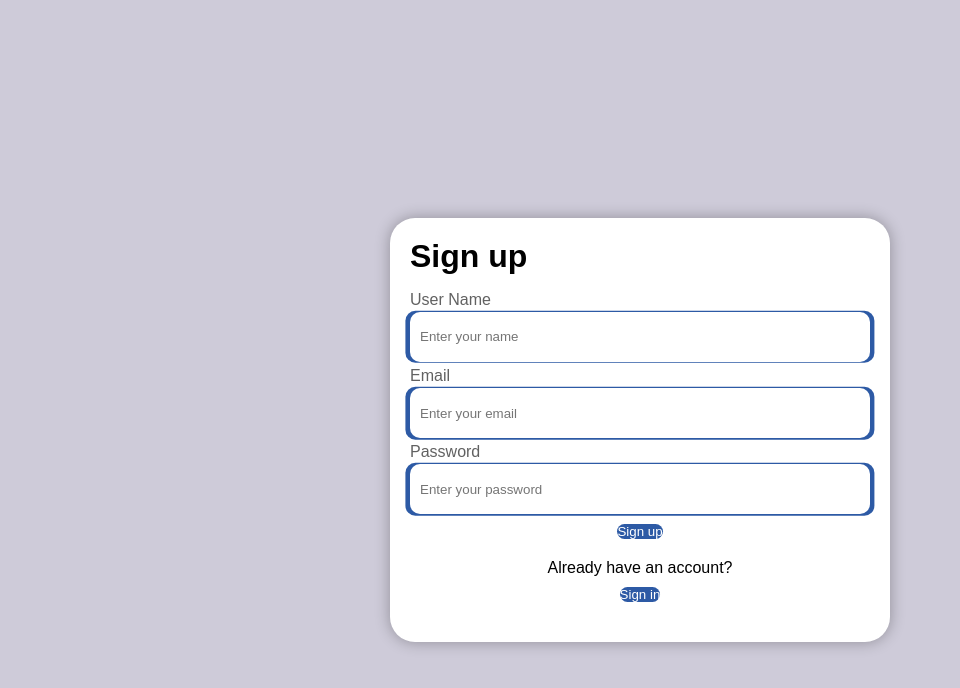
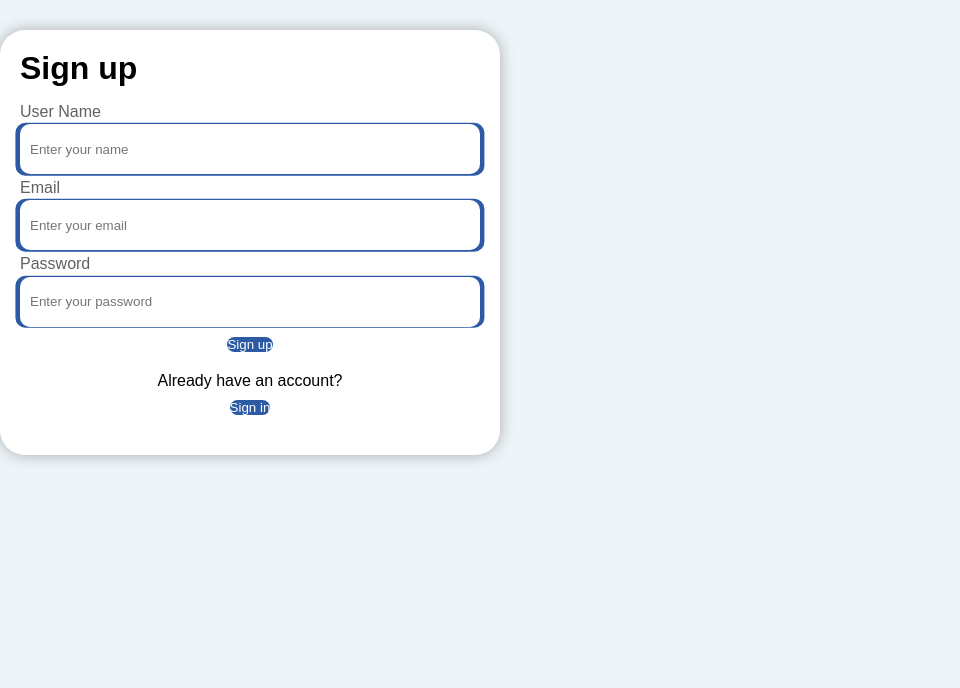
Before and after one commit to farghly/HR-Management-System, a React (Create React App) app: page /register in a window 1280 px wide. Shown: the top 688 px of the page, without its empty margins (0-960 px from the left). Built offline with nearby package versions, Linux system fonts and the light colour scheme.

Commit message:
update styles and container class

```diff
--- a/src/components/login/Login.js
+++ b/src/components/login/Login.js
@@ -1,7 +1,7 @@
 import './login.css'
 function Login(){
     return(
-        <div className="container p-md-5 p-4">
+        <div className="container login p-md-5 p-4">
         <form className="my-4 w-100 m-auto">
           <p className="heading">Sign in</p>
           <div className="box">
--- a/src/components/login/login.css
+++ b/src/components/login/login.css
@@ -1,19 +1,10 @@
-body {
-    display: flex;
-    justify-content: center;
-    align-items: center;
-    height: 100vh;
-    background-color: #cecbd9;
-    color: black;
-    font-family: "poppins", sans-serif;
-}
+
 
 :root {
-    /* --main-clr: #2d5aa5; */
     --main-clr: #2da55f;
 }
 
-.container {
+.container.login{
     background: #fff;
     display: flex;
     justify-content: center;
```
